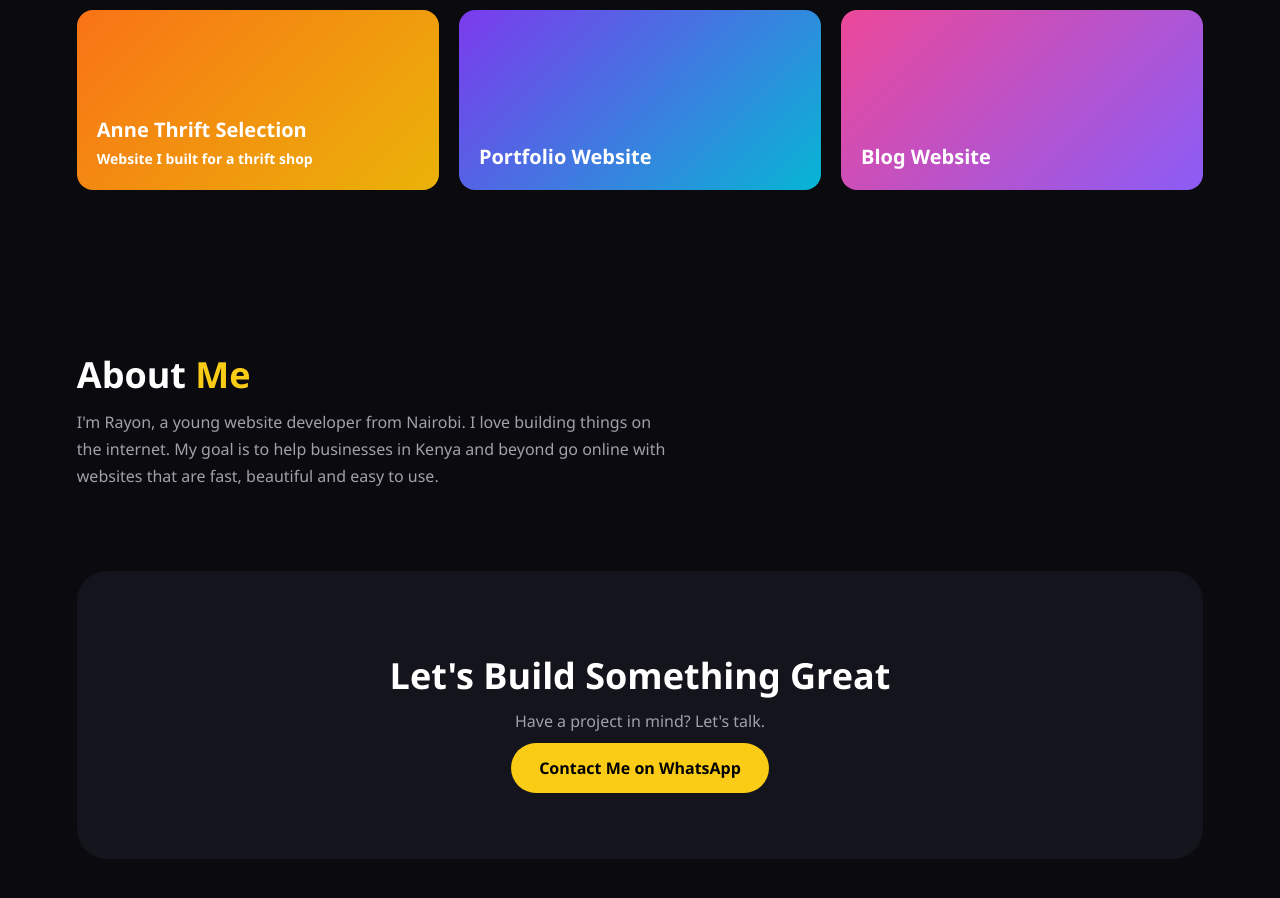
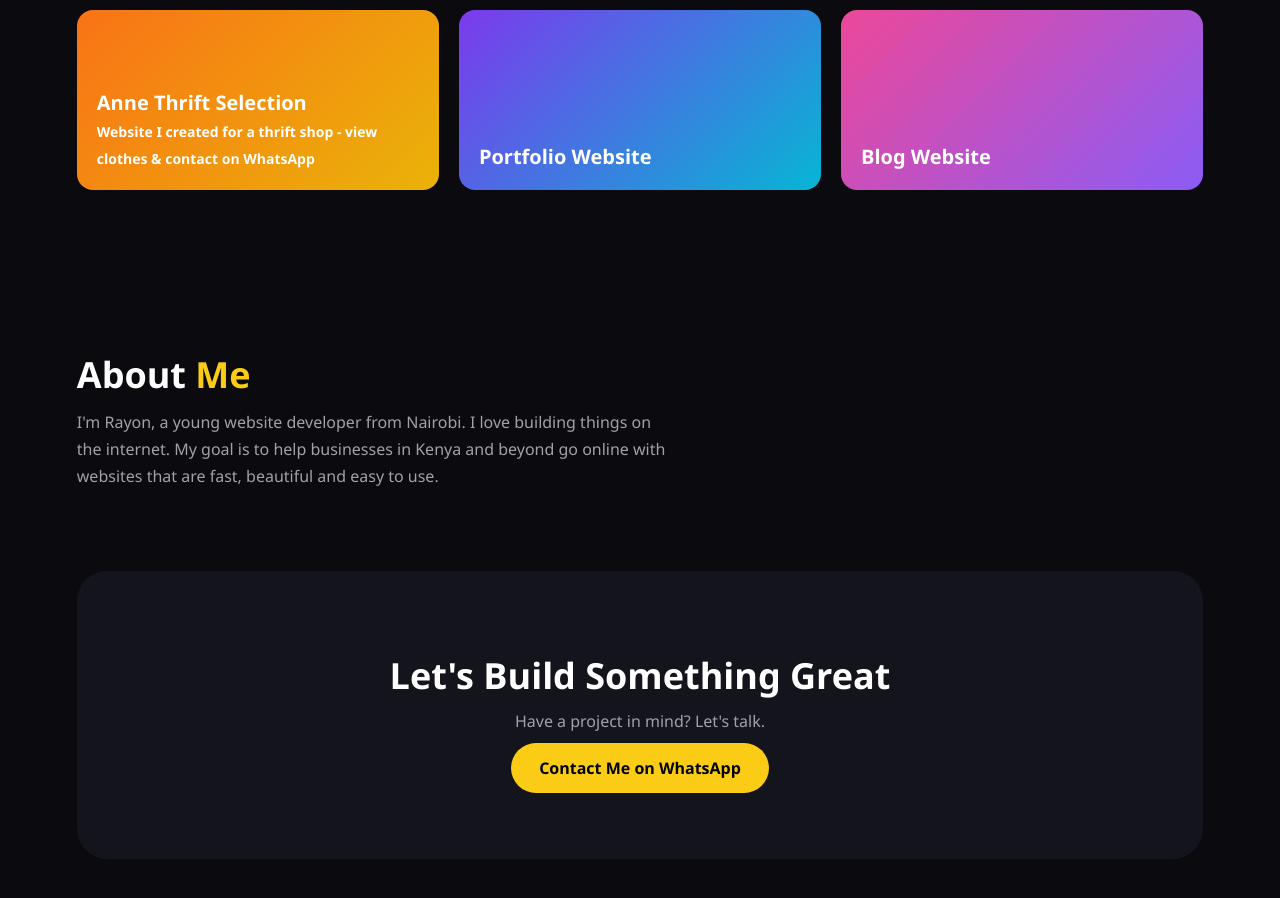
Before and after one commit to ochiengrayon902-hue/rayon-portfolio, a plain HTML site: page index.html in a window 1280 px wide. Shown: the part 1440-2338 px from the top of the page. Drawn offline with Linux system fonts and the light colour scheme.

Commit message:
Update index.html

```diff
--- a/index.html
+++ b/index.html
@@ -68,7 +68,7 @@
 <div class="section" id="work">
   <h2>My <span>Work</span></h2>
   <div class="grid">
-    <div class="project p1"><a href="https://share.google/mbpAqtxDUHTxNlXoT" style="color:white;text-decoration:none;">Anne Thrift Selection<br><span style="font-size:14px;">Website I built for a thrift shop</span></a></div>
+    <div class="project p1"><a href="https://share.google/mbpAqtxDUHTxNlXoT" style="color:white;text-decoration:none;">Anne Thrift Selection<br><span style="font-size:14px;">Website I created for a thrift shop - view clothes & contact on WhatsApp</span></a></div>
     <div class="project p2">Portfolio Website</div>
     <div class="project p3">Blog Website</div>
   </div>
```
